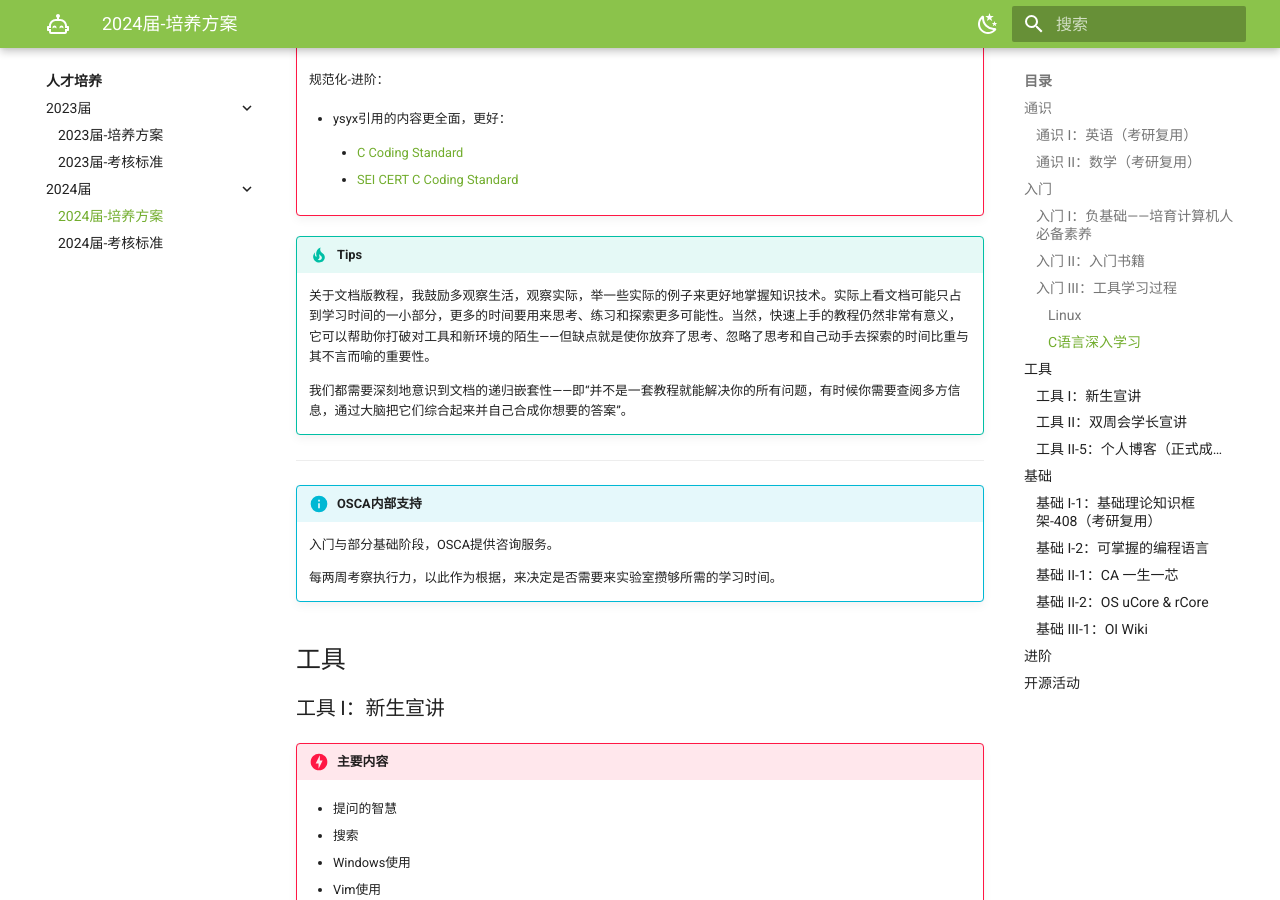
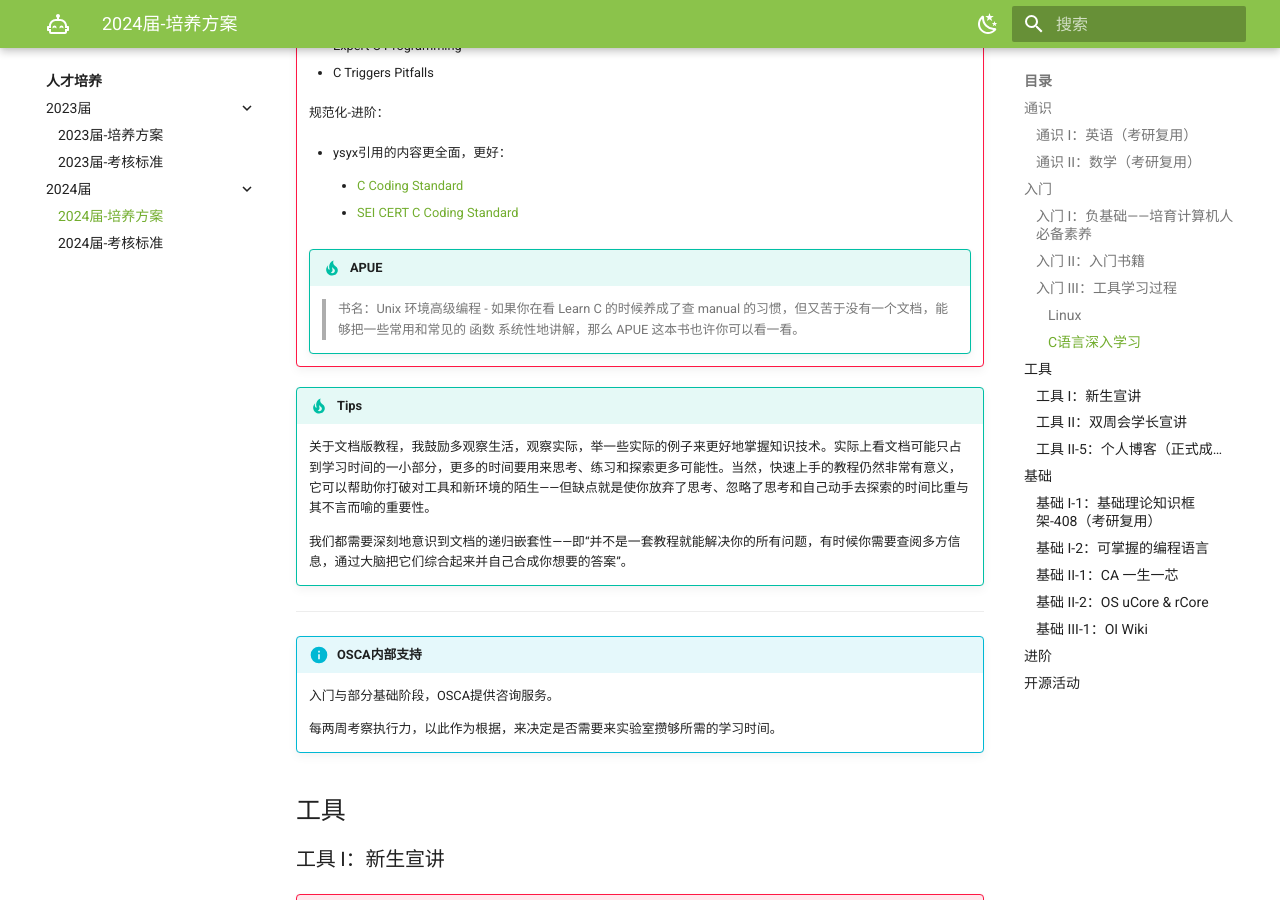
Before and after one commit to Haohahahaha/OSCA, an MkDocs documentation site: the page built from docs/guide/guide-2024.md, in a window 1280 px wide and 900 px high, scrolled down 4896 px. Built offline with MkDocs 1.6.1 and Material for MkDocs 9.7.7, drawn with Linux system fonts in a browser that asks for light colours; some of the changed text lies outside the part shown.

Commit message:
2025-03-12_23:35:05 update

```diff
--- a/docs/guide/guide-2024.md
+++ b/docs/guide/guide-2024.md
@@ -1,6 +1,8 @@
 # 2024届-培养方案
 
 ???+ info "更新记录"
+
+	20250312更新：增加参考书：APUE
 
 	20250304更新：数据结构的入门书更新了，xmz同学实测，还不错，有个全貌概览。
 
@@ -230,6 +232,10 @@
 
 		- [SEI CERT C Coding Standard](https://wiki.sei.cmu.edu/confluence/display/c/SEI+CERT+C+Coding+Standard)
 
+	!!! tip "APUE"
+		> 书名：Unix 环境高级编程
+		- 如果你在看 Learn C 的时候养成了查 manual 的习惯，但又苦于没有一个文档，能够把一些常用和常见的 函数 系统性地讲解，那么 APUE 这本书也许你可以看一看。
+
 !!! tip "Tips"
 
 	关于文档版教程，我鼓励多观察生活，观察实际，举一些实际的例子来更好地掌握知识技术。实际上看文档可能只占到学习时间的一小部分，更多的时间要用来思考、练习和探索更多可能性。当然，快速上手的教程仍然非常有意义，它可以帮助你打破对工具和新环境的陌生——但缺点就是使你放弃了思考、忽略了思考和自己动手去探索的时间比重与其不言而喻的重要性。
```
